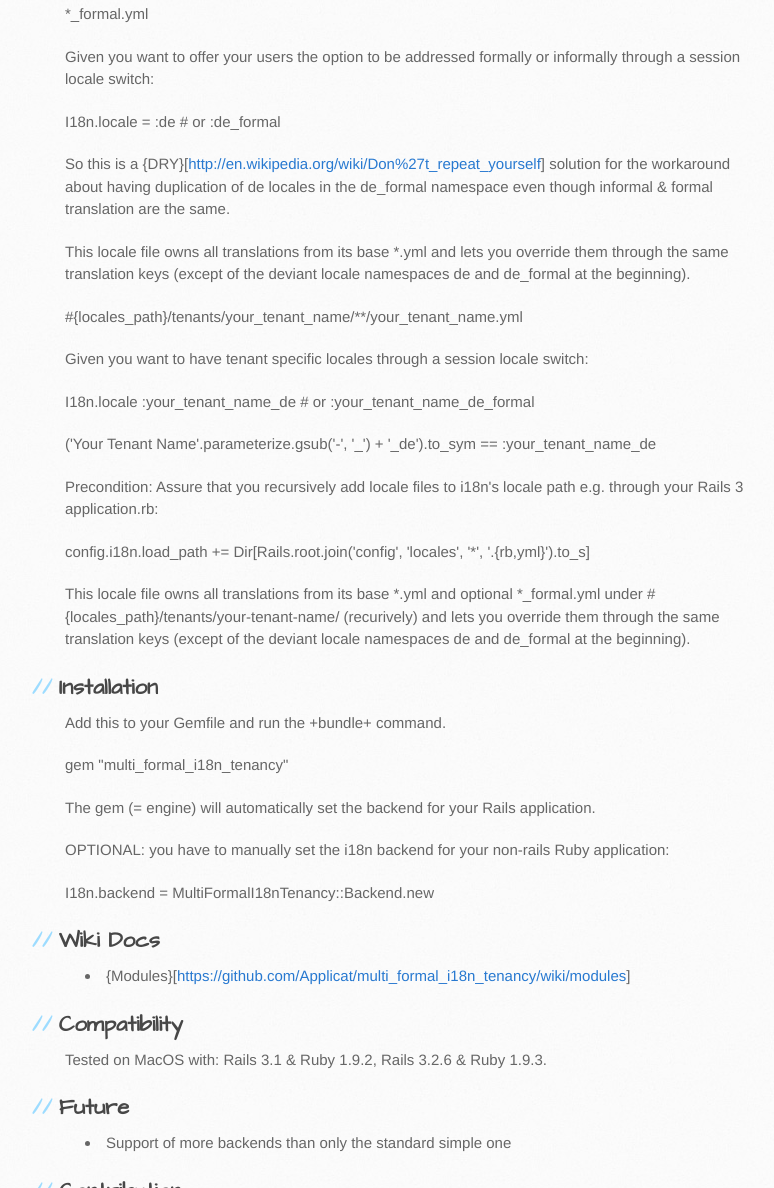
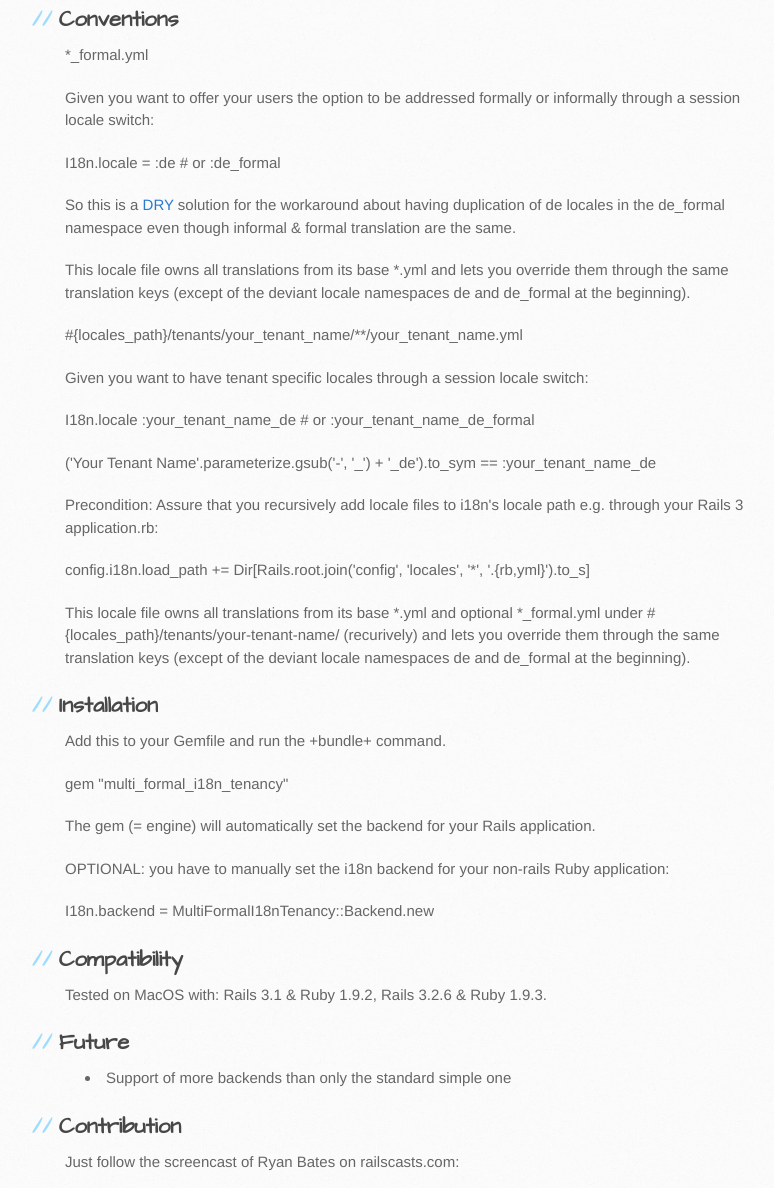
Before and after one commit to volontarian/multi_formal_i18n_tenancy, a plain HTML site: page index.html in a window 1280 px wide. Shown: the part 1513-2701 px from the top of the page, without its empty margins (105-879 px from the left). Drawn offline with Linux system fonts and the light colour scheme.

Commit message:
Update gh-pages

```diff
--- a/index.html
+++ b/index.html
@@ -31,7 +31,9 @@
           <h1>MultiFormalI18nTenancy <a href="http://travis-ci.org/Applicat/multi_formal_i18n_tenancy"><img src="https://secure.travis-ci.org/Applicat/multi_formal_i18n_tenancy.png" alt="multi_formal_i18n_tenancy @ Travis-CI.org"></a> <a href="https://codeclimate.com/github/Applicat/multi_formal_i18n_tenancy"><img src="https://codeclimate.com/badge.png" alt="multi_formal_i18n_tenancy @ CodeClimate.com"></a> <a href="https://gemnasium.com/Applicat/multi_formal_i18n_tenancy"><img src="https://gemnasium.com/Applicat/multi_formal_i18n_tenancy.png?travis" alt="multi_formal_i18n_tenancy @ Gemnasium.com"></a>
 </h1>
 
-<p>This gem extends the standard i18n backend (I18n::Backend::Simple) to introduce {Conventions over configuration}[<a href="http://en.wikipedia.org/wiki/Convention_over_configuration">http://en.wikipedia.org/wiki/Convention_over_configuration</a>] about 2 new types of locale files:</p>
+<p>This gem extends the standard i18n backend (I18n::Backend::Simple) to introduce {Conventions over configuration}[<a href="http://en.wikipedia.org/wiki/Convention_over_configuration">http://en.wikipedia.org/wiki/Convention_over_configuration</a>] about 2 new types of locale files.</p>
+
+<h2>Conventions</h2>
 
 <p><b>*_formal.yml</b></p>
 
@@ -39,7 +41,7 @@
 
 <p>I18n.locale = :de # or :de_formal</p>
 
-<p>So this is a {DRY}[<a href="http://en.wikipedia.org/wiki/Don%27t_repeat_yourself">http://en.wikipedia.org/wiki/Don%27t_repeat_yourself</a>] solution for the workaround about having duplication of de locales in the de_formal namespace even though informal &amp; formal translation are the same.</p>
+<p>So this is a <a href="http://en.wikipedia.org/wiki/Don%27t_repeat_yourself">DRY</a> solution for the workaround about having duplication of de locales in the de_formal namespace even though informal &amp; formal translation are the same.</p>
 
 <p>This locale file owns all translations from its base *.yml and lets you override them through the same translation keys (except of the deviant locale namespaces de and de_formal at the beginning).</p>
 
@@ -69,11 +71,7 @@
 
 <p>I18n.backend = MultiFormalI18nTenancy::Backend.new</p>
 
-<h2>Wiki Docs</h2>
-
-<ul>
-<li>{Modules}[<a href="https://github.com/Applicat/multi_formal_i18n_tenancy/wiki/modules">https://github.com/Applicat/multi_formal_i18n_tenancy/wiki/modules</a>]</li>
-</ul><h2>Compatibility</h2>
+<h2>Compatibility</h2>
 
 <p>Tested on MacOS with: Rails 3.1 &amp; Ruby 1.9.2, Rails 3.2.6 &amp; Ruby 1.9.3.</p>
 
```
